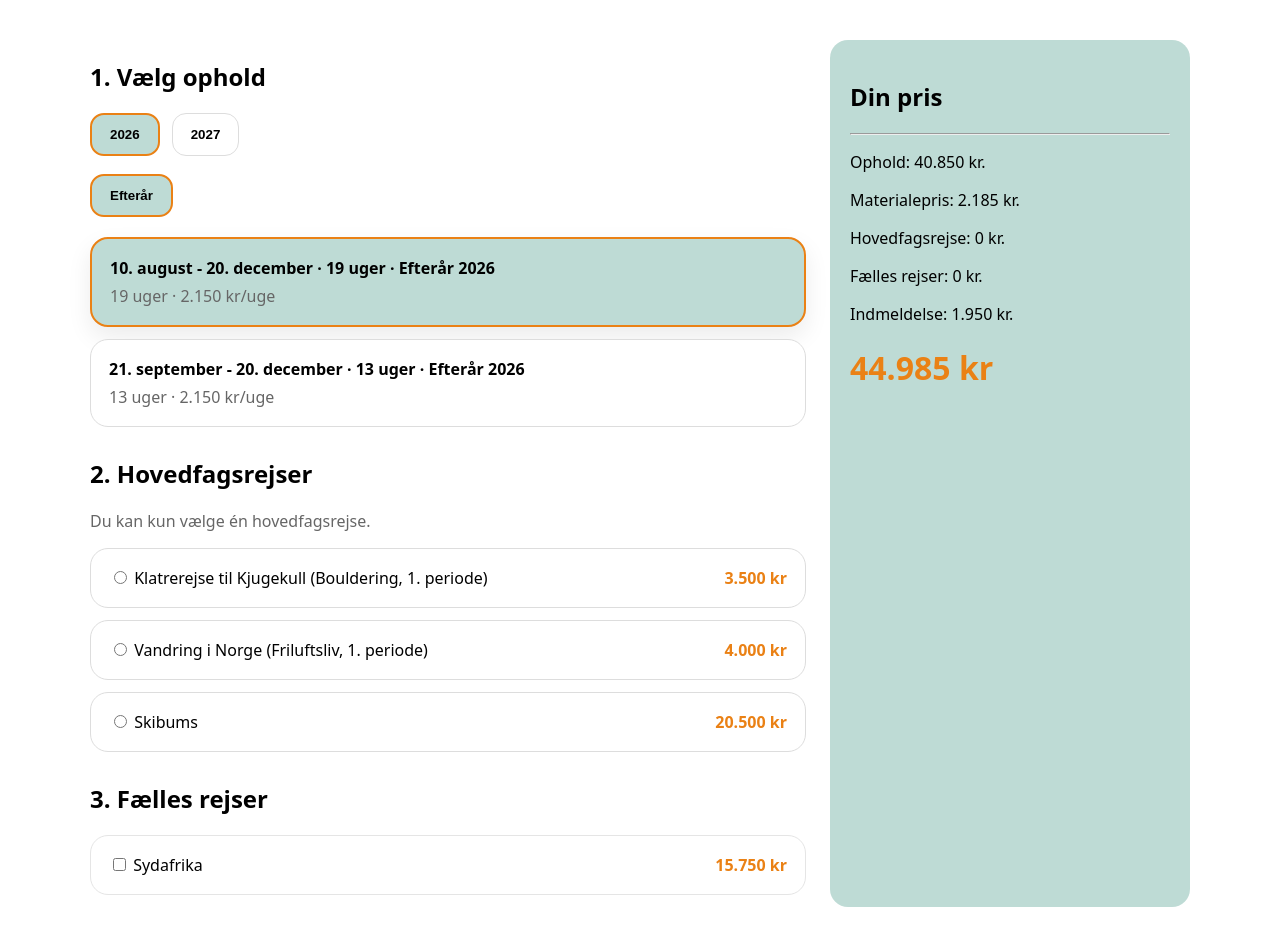
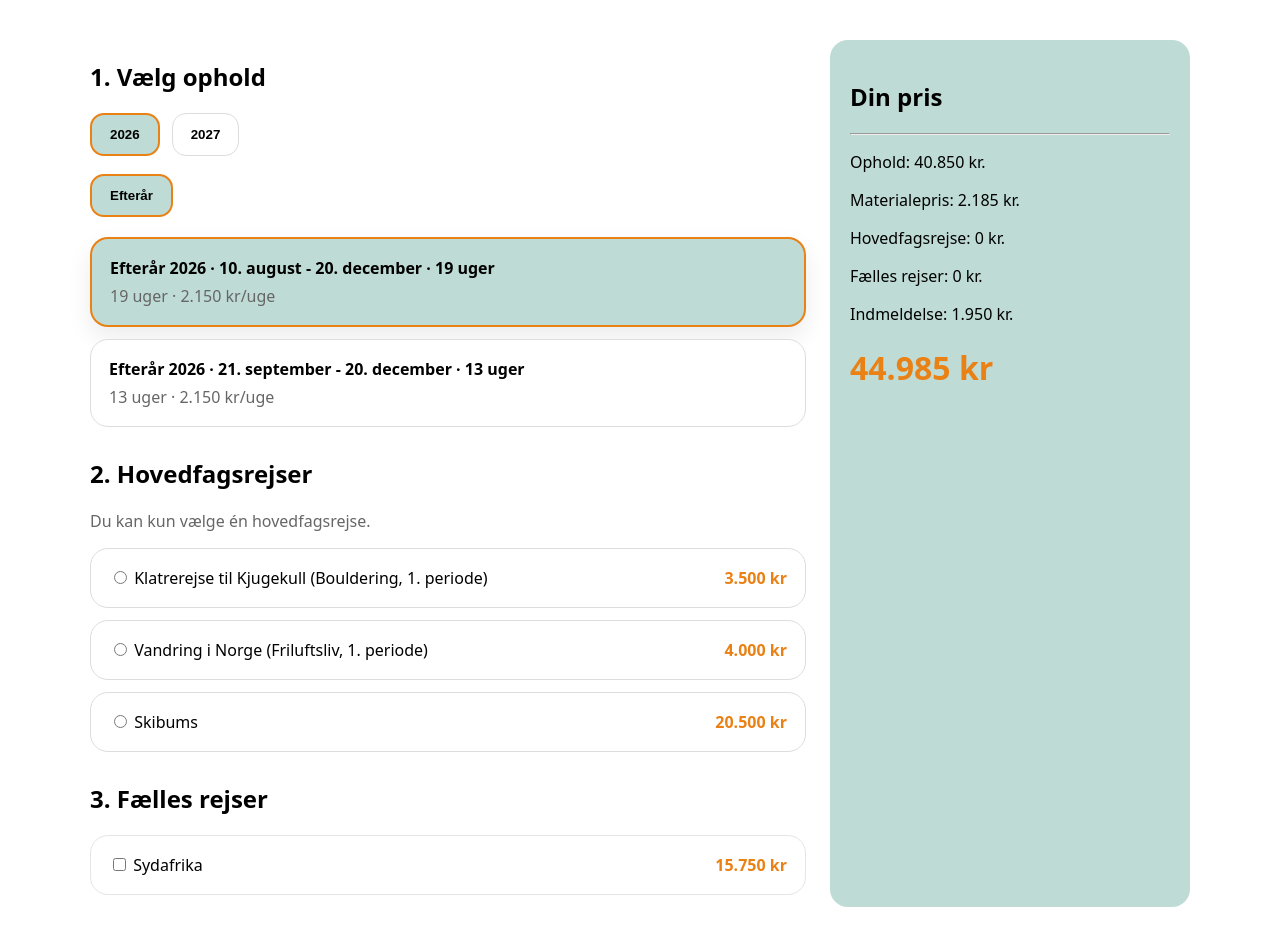
Before and after one commit to mvj-hub/Prisberegner, a React (Vite) app: page / in a window 1280 px wide. Built offline with nearby package versions, Linux system fonts and the light colour scheme.

Commit message:
byt rundt på årgang og dato

```diff
--- a/src/App.jsx
+++ b/src/App.jsx
@@ -13,7 +13,7 @@ const COLORS = {
 const DATA = [
   {
     id: "efteraar-2026-19",
-    label: "10. august - 20. december · 19 uger · Efterår 2026",
+    label: "Efterår 2026  ·  10. august - 20. december  ·  19 uger",
     weeks: 19,
     weeklyPrice: 2150,
     trips: [
@@ -25,7 +25,7 @@ const DATA = [
   },
   {
     id: "efteraar-2026-13",
-    label: "21. september - 20. december · 13 uger · Efterår 2026",
+    label: "Efterår 2026  ·  21. september - 20. december  ·  13 uger",
     weeks: 13,
     weeklyPrice: 2150,
     trips: [],
@@ -33,7 +33,7 @@ const DATA = [
   },
   {
     id: "foraar-2027-25",
-    label: "4. januar - 27. juni · 25 uger · Forår 2027",
+    label: "Forår 2027  ·  24. januar - 27. juni  ·  25 uger",
     weeks: 25,
     weeklyPrice: 2200,
     trips: [
@@ -53,7 +53,7 @@ const DATA = [
   },
   {
     id: "foraar-2027-15",
-    label: "15. marts - 27. juni · 15 uger · Forår 2027",
+    label: "Forår 2027  ·  15. marts - 27. juni  ·  15 uger",
     weeks: 15,
     weeklyPrice: 2200,
     trips: [],
@@ -69,7 +69,7 @@ const DATA = [
   },
   {
     id: "efteraar-2027-18",
-    label: "16. august - 19. december · 18 uger · Efterår 2027",
+    label: "Efterår 2027  ·  16. august - 19. december  ·  18 uger",
     weeks: 18,
     weeklyPrice: 2200,
     trips: [
@@ -81,7 +81,7 @@ const DATA = [
   },
   {
     id: "efteraar-2027-13",
-    label: "20. september - 19. december · 13 uger · Efterår 2027",
+    label: "Efterår 2027  ·  20. september - 19. december  ·  13 uger",
     weeks: 13,
     weeklyPrice: 2200,
     trips: [],
```
